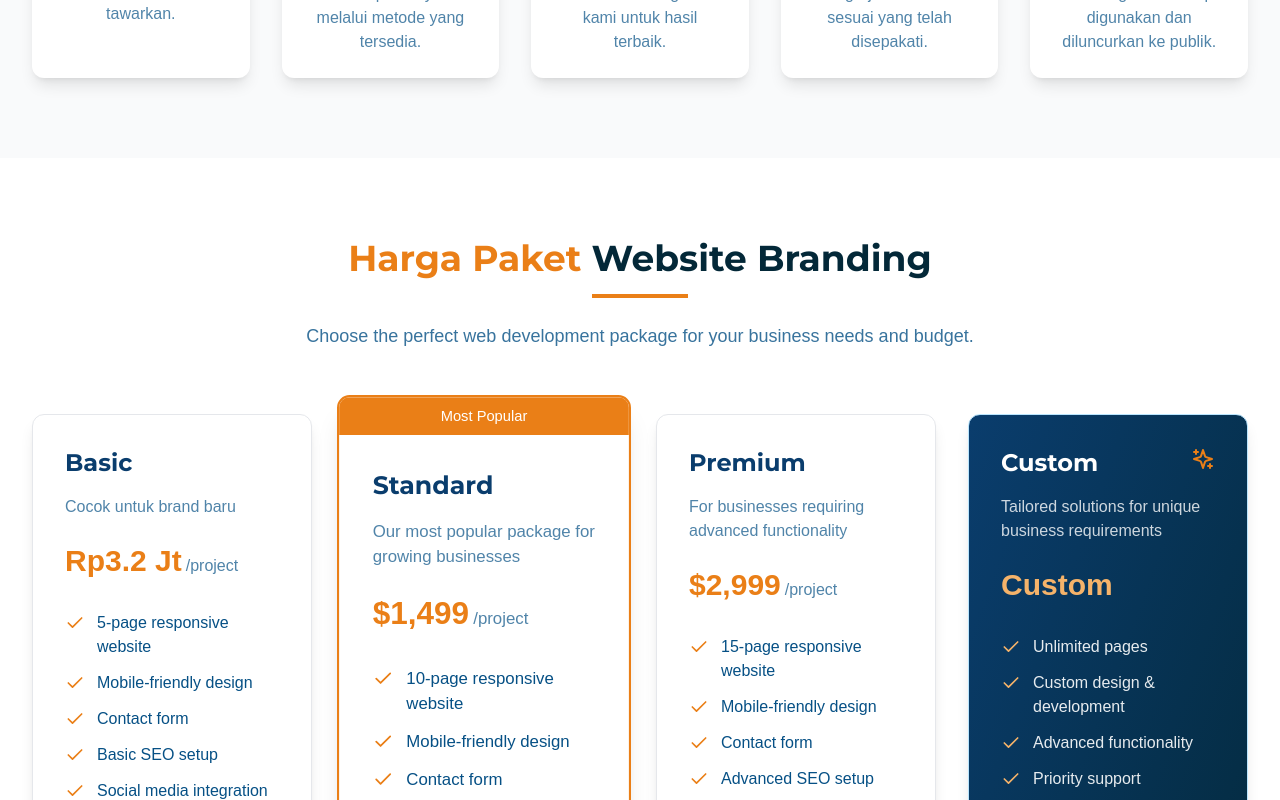
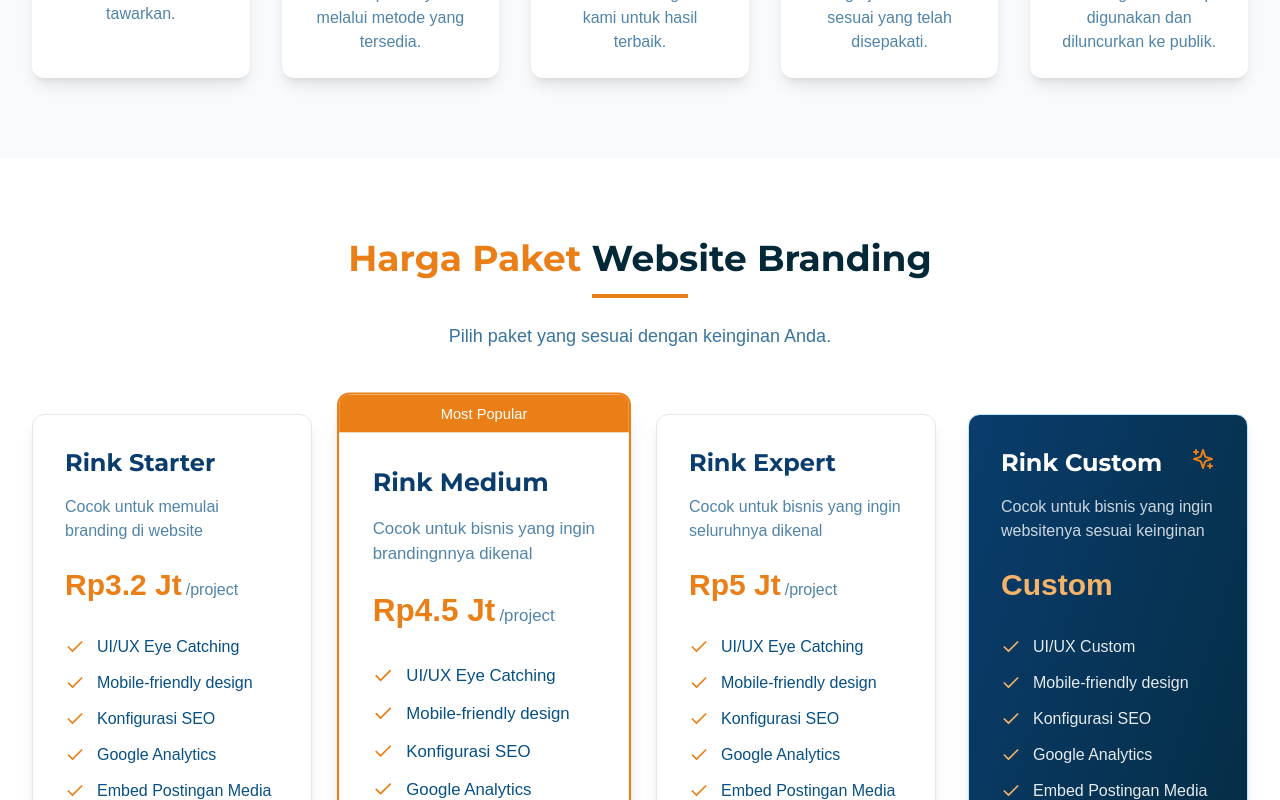
Before and after one commit to pldweb/rinkweb-studio, a React (Vite) app: page / in a window 1280 px wide. Shown: the part 2000-2800 px from the top of the page. Built offline with nearby package versions, Linux system fonts and the light colour scheme; a web font is replaced by a local one.

Commit message:
Update Landing Page rinkweb

```diff
--- a/src/components/ArticlesSection.tsx
+++ b/src/components/ArticlesSection.tsx
@@ -37,11 +37,11 @@ const ArticlesSection: React.FC = () => {
       <div className="container mx-auto px-4 sm:px-6 lg:px-8">
         <div className="text-center mb-16">
           <h2 className="text-3xl md:text-4xl font-bold text-secondary-950 font-heading mb-4">
-            Latest <span className="text-primary">Articles</span>
+            <span className="text-primary">Informasi</span> dari Penulis
           </h2>
           <div className="w-24 h-1 bg-primary mx-auto mb-6"></div>
           <p className="text-secondary-800/80 max-w-3xl mx-auto text-lg">
-            Stay updated with the latest trends, tips, and insights in web development and digital marketing.
+            Kami berbagi artikel dan panduan untuk membantu Anda memahami lebih dalam tentang dunia website branding dan digital marketing.
           </p>
         </div>
 
@@ -89,9 +89,9 @@ const ArticlesSection: React.FC = () => {
         </div>
 
         <div className="text-center mt-12">
-          <button className="border-2 border-primary text-primary hover:bg-primary hover:text-white px-6 py-3 rounded-md font-medium transition-all duration-200">
+          {/* <button className="border-2 border-primary text-primary hover:bg-primary hover:text-white px-6 py-3 rounded-md font-medium transition-all duration-200">
             View All Articles
-          </button>
+          </button> */}
         </div>
       </div>
     </section>
--- a/src/components/HeroSection.tsx
+++ b/src/components/HeroSection.tsx
@@ -20,7 +20,7 @@ const slides = [
   },
   {
     id: 2,
-    title: "Desain Elegan, Teknologi Terbaru, Fokus pada Hasil",
+    title: "Website Kamu, Identitas Bisnis Kamu",
     subtitle: "Website Cepat, Branding Hebat",
     description: "Website kamu akan dirancang khusus, tanpa template jadi-jadian. Desainnya disesuaikan dengan karakter bisnismu, hasilnya jelas terasa.",
     image: "https://images.pexels.com/photos/3182773/pexels-photo-3182773.jpeg?auto=compress&cs=tinysrgb&w=1260&h=750&dpr=2",
--- a/src/components/PackagesSection.tsx
+++ b/src/components/PackagesSection.tsx
@@ -4,71 +4,82 @@ import { Check, X, Sparkles } from 'lucide-react';
 const packages = [
   {
     id: 1,
-    name: "Basic",
-    description: "Cocok untuk brand baru",
+    name: "Rink Starter",
+    description: "Cocok untuk memulai branding di website",
     price: "Rp3.2 Jt",
     features: [
-      { text: "5-page responsive website", included: true },
+      { text: "UI/UX Eye Catching", included: true },
       { text: "Mobile-friendly design", included: true },
-      { text: "Contact form", included: true },
-      { text: "Basic SEO setup", included: true },
-      { text: "Social media integration", included: true },
-      { text: "Content management system", included: false },
-      { text: "E-commerce functionality", included: false },
-      { text: "Custom animations", included: false },
+      { text: "Konfigurasi SEO", included: true },
+      { text: "Google Analytics", included: true },
+      { text: "Embed Postingan Media Sosial", included: true },
+      { text: "5 Halaman Tambahan", included: true },
+      { text: "Waktu pembuatan ±10 hari kerja", included: true },
       { text: "Premium support", included: false },
+      { text: "Manajemen Artikel", included: false },
+      { text: "Manajemen penjualan", included: false },
+      { text: "Manajemen pembayaran", included: false },
+      { text: "Request fitur tambahan (+300rb)", included: false },
     ]
   },
   {
     id: 2,
-    name: "Standard",
-    description: "Our most popular package for growing businesses",
-    price: "$1,499",
+    name: "Rink Medium",
+    description: "Cocok untuk bisnis yang ingin brandingnnya dikenal",
+    price: "Rp4.5 Jt",
     features: [
-      { text: "10-page responsive website", included: true },
+      { text: "UI/UX Eye Catching", included: true },
       { text: "Mobile-friendly design", included: true },
-      { text: "Contact form", included: true },
-      { text: "Advanced SEO setup", included: true },
-      { text: "Social media integration", included: true },
-      { text: "Content management system", included: true },
-      { text: "Basic analytics integration", included: true },
-      { text: "Custom animations", included: false },
-      { text: "Premium support", included: false },
+      { text: "Konfigurasi SEO", included: true },
+      { text: "Google Analytics", included: true },
+      { text: "Embed Postingan Media Sosial", included: true },
+      { text: "8 Halaman Tambahan", included: true },
+      { text: "Waktu pembuatan ±12 hari kerja", included: true },
+      { text: "Premium support", included: true },
+      { text: "Manajemen Artikel", included: true },
+      { text: "Manajemen penjualan", included: true },
+      { text: "Manajemen pembayaran", included: false },
+      { text: "Request fitur tambahan (+300rb)", included: false },
     ],
     popular: true
   },
   {
     id: 3,
-    name: "Premium",
-    description: "For businesses requiring advanced functionality",
-    price: "$2,999",
+    name: "Rink Expert",
+    description: "Cocok untuk bisnis yang ingin seluruhnya dikenal",
+    price: "Rp5 Jt",
     features: [
-      { text: "15-page responsive website", included: true },
+      { text: "UI/UX Eye Catching", included: true },
       { text: "Mobile-friendly design", included: true },
-      { text: "Contact form", included: true },
-      { text: "Advanced SEO setup", included: true },
-      { text: "Social media integration", included: true },
-      { text: "Content management system", included: true },
-      { text: "E-commerce functionality", included: true },
-      { text: "Custom animations", included: true },
+      { text: "Konfigurasi SEO", included: true },
+      { text: "Google Analytics", included: true },
+      { text: "Embed Postingan Media Sosial", included: true },
+      { text: "10 Halaman Tambahan", included: true },
+      { text: "Waktu pembuatan ±14 hari kerja", included: true },
       { text: "Premium support", included: true },
+      { text: "Manajemen Artikel", included: true },
+      { text: "Manajemen penjualan", included: true },
+      { text: "Manajemen pembayaran", included: true },
+      { text: "Request fitur tambahan (+300rb)", included: true },
     ]
   },
   {
     id: 4,
-    name: "Custom",
-    description: "Tailored solutions for unique business requirements",
+    name: "Rink Custom",
+    description: "Cocok untuk bisnis yang ingin websitenya sesuai keinginan",
     price: "Custom",
     features: [
-      { text: "Unlimited pages", included: true },
-      { text: "Custom design & development", included: true },
-      { text: "Advanced functionality", included: true },
-      { text: "Priority support", included: true },
-      { text: "Dedicated project manager", included: true },
-      { text: "Ongoing maintenance available", included: true },
-      { text: "Performance optimization", included: true },
-      { text: "Training & documentation", included: true },
-      { text: "Future-proof scalability", included: true },
+      { text: "UI/UX Custom", included: true },
+      { text: "Mobile-friendly design", included: true },
+      { text: "Konfigurasi SEO", included: true },
+      { text: "Google Analytics", included: true },
+      { text: "Embed Postingan Media Sosial", included: true },
+      { text: "Unlimited Halaman Tambahan", included: true },
+      { text: "Waktu pembuatan kondisional", included: true },
+      { text: "Eksklusif support", included: true },
+      { text: "Manajemen Artikel", included: true },
+      { text: "Manajemen penjualan", included: true },
+      { text: "Manajemen pembayaran", included: true },
     ],
     custom: true
   }
@@ -86,7 +97,7 @@ const PackagesSection: React.FC = () => {
           </h2>
           <div className="w-24 h-1 bg-primary mx-auto mb-6"></div>
           <p className="text-secondary-800/80 max-w-3xl mx-auto text-lg">
-            Choose the perfect web development package for your business needs and budget.
+            Pilih paket yang sesuai dengan keinginan Anda.
           </p>
         </div>
 
@@ -157,7 +168,7 @@ const PackagesSection: React.FC = () => {
                         : 'bg-secondary-950 hover:bg-secondary-900 text-white'
                   }`}
                 >
-                  {pkg.custom ? 'Request Quote' : 'Get Started'}
+                  {pkg.custom ? 'Lakukan Penawaran' : 'Pilih Paket'}
                 </button>
               </div>
             </div>
--- a/src/components/PortfolioSection.tsx
+++ b/src/components/PortfolioSection.tsx
@@ -4,8 +4,6 @@ import { ExternalLink } from 'lucide-react';
 const categories = [
   "All",
   "E-commerce",
-  "Corporate",
-  "Portfolio",
   "Landing Pages"
 ];
 
@@ -67,11 +65,11 @@ const PortfolioSection: React.FC = () => {
       <div className="container mx-auto px-4 sm:px-6 lg:px-8">
         <div className="text-center mb-16">
           <h2 className="text-3xl md:text-4xl font-bold text-secondary-950 font-heading mb-4">
-            Our <span className="text-primary">Portfolio</span>
+            <span className="text-primary">Portfolio Hebat</span> Kami
           </h2>
           <div className="w-24 h-1 bg-primary mx-auto mb-6"></div>
           <p className="text-secondary-800/80 max-w-3xl mx-auto text-lg">
-            Explore our recent projects and see how we've helped businesses achieve their online goals.
+            {/* Explore our recent projects and see how we've helped businesses achieve their online goals. */}
           </p>
         </div>
 
@@ -128,9 +126,9 @@ const PortfolioSection: React.FC = () => {
         </div>
 
         <div className="text-center mt-12">
-          <button className="border-2 border-primary text-primary hover:bg-primary hover:text-white px-6 py-3 rounded-md font-medium transition-all duration-200">
+          {/* <button className="border-2 border-primary text-primary hover:bg-primary hover:text-white px-6 py-3 rounded-md font-medium transition-all duration-200">
             View All Projects
-          </button>
+          </button> */}
         </div>
       </div>
     </section>
```
Also changed, not shown: src/components/Footer.tsx (+25 -20 lines), src/assets/logo-white.png (added).
